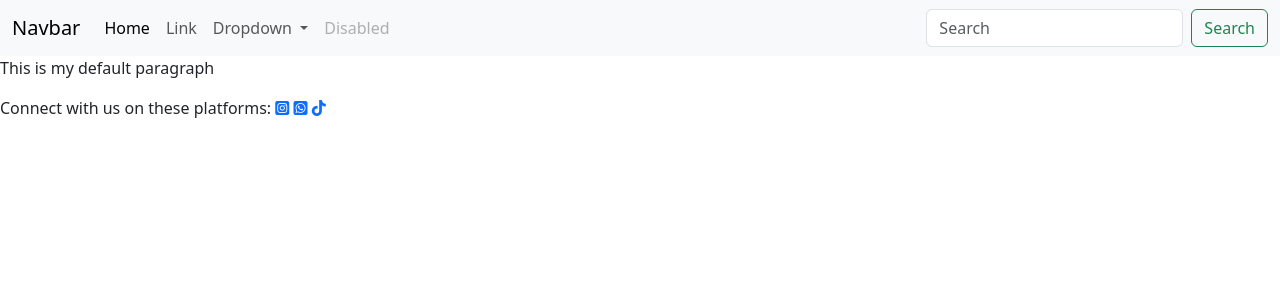
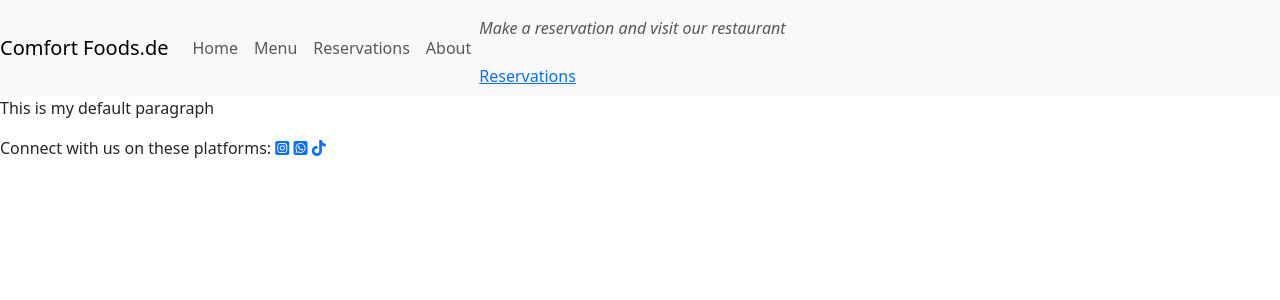
Before and after one commit to hlomphosibeko/comfort-foods-de, a Django app: page / in a window 1280 px wide. Shown: the top 300 px of the page. Run offline with Django 4.2, Linux system fonts and the light colour scheme; some libraries are stand-ins or nearby versions.

Commit message:
Update navigation bar on base.html

```diff
--- a/templates/base.html
+++ b/templates/base.html
@@ -1,72 +1,47 @@
-
-
 {% load static %}
 {% url 'home' as home_url %}
 
 <!DOCTYPE html>
 <html lang="en">
-
 <head>
   <meta charset="UTF-8">
   <meta name="viewport" content="width=device-width, initial-scale=1.0">
   <meta name="description" content="comfort-foods-de, south-african-food, african-cuisine, mzansi-flavor">
-
   <!-- Font Awesome -->
   <script src="https://kit.fontawesome.com/c40d37ae6f.js" crossorigin="anonymous"></script>
-
   <!-- Google Fonts CSS -->
   <link rel="preconnect" href="https://fonts.googleapis.com">
   <link rel="preconnect" href="https://fonts.gstatic.com" crossorigin>
   <link href="https://fonts.googleapis.com/css2?family=Nunito:ital,wght@0,200..1000;1,200..1000&display=swap"
   rel="stylesheet">
-
   <!-- Bootstrap CSS -->
   <link href="https://cdn.jsdelivr.net/npm/bootstrap@5.3.3/dist/css/bootstrap.min.css" rel="stylesheet"
   integrity="sha384-QWTKZyjpPEjISv5WaRU9OFeRpok6YctnYmDr5pNlyT2bRjXh0JMhjY6hW+ALEwIH" crossorigin="anonymous">
-  <title>Comfort Foods de</title>
+  <title>Comfort Foods.de|Taste Mzansi's flavours</title>
 </head>
 
 <body>
-  <!-- Nvaigation Bar -->
-  <nav class="navbar navbar-expand-lg bg-body-tertiary">
-    <div class="container-fluid">
-      <a class="navbar-brand" href="#">Navbar</a>
-      <button class="navbar-toggler" type="button" data-bs-toggle="collapse" data-bs-target="#navbarSupportedContent"
-        aria-controls="navbarSupportedContent" aria-expanded="false" aria-label="Toggle navigation">
-        <span class="navbar-toggler-icon"></span>
-      </button>
-      <div class="collapse navbar-collapse" id="navbarSupportedContent">
-        <ul class="navbar-nav me-auto mb-2 mb-lg-0">
-          <li class="nav-item">
-            <a class="nav-link active" aria-current="page" href="#">Home</a>
+  {% block body %}
+  <!-- Navigation Bar -->
+   <nav class="navbar navbar-light navbar-expand-sm bg-light">
+    <a href="/" class="navbar-brand">Comfort Foods.de</a>
+    <ul class="navbar-nav mr-auto">
+      <li class="active nav-item mr-2"><a class="nav-link" href="/">Home</a>
       </li>
-          <li class="nav-item">
-            <a class="nav-link" href="#">Link</a>
+      <li class="nav-item mr-2"><a class="nav-link" href="">Menu</a>
       </li>
-          <li class="nav-item dropdown">
-            <a class="nav-link dropdown-toggle" href="#" role="button" data-bs-toggle="dropdown" aria-expanded="false">
-              Dropdown
-            </a>
-            <ul class="dropdown-menu">
-              <li><a class="dropdown-item" href="#">Action</a></li>
-              <li><a class="dropdown-item" href="#">Another action</a></li>
-              <li>
-                <hr class="dropdown-divider">
+      <li class="nav-item mr-2"><a class="nav-link" href="">Reservations</a>
       </li>
-              <li><a class="dropdown-item" href="#">Something else here</a></li>
-            </ul>
-          </li>
-          <li class="nav-item">
-            <a class="nav-link disabled" aria-disabled="true">Disabled</a>
+      <li class="nav-item mr-2"><a class="nav-link" href="">About</a>
       </li>
     </ul>
-        <form class="d-flex" role="search">
-          <input class="form-control me-2" type="search" placeholder="Search" aria-label="Search">
-          <button class="btn btn-outline-success" type="submit">Search</button>
-        </form>
-      </div>
+    <div class="d-none d-md-block">
+      <p class="navbar-text my auto mr-2"><i>Make a reservation and visit our restaurant</i></p>
+      <a href="/reservation">Reservations</a>
     </div>
    </nav>
+
+
 
   {% block content %}
     <p>This is my default paragraph</p>
@@ -95,6 +70,8 @@
 
   {% endblock %}
 
+  {% endblock%}
+
 </body>
 
 </html>
```
Also changed, not shown: templates/index.html (deleted, +0 -7 lines). Lines whose indentation alone changed are shown as unchanged.
